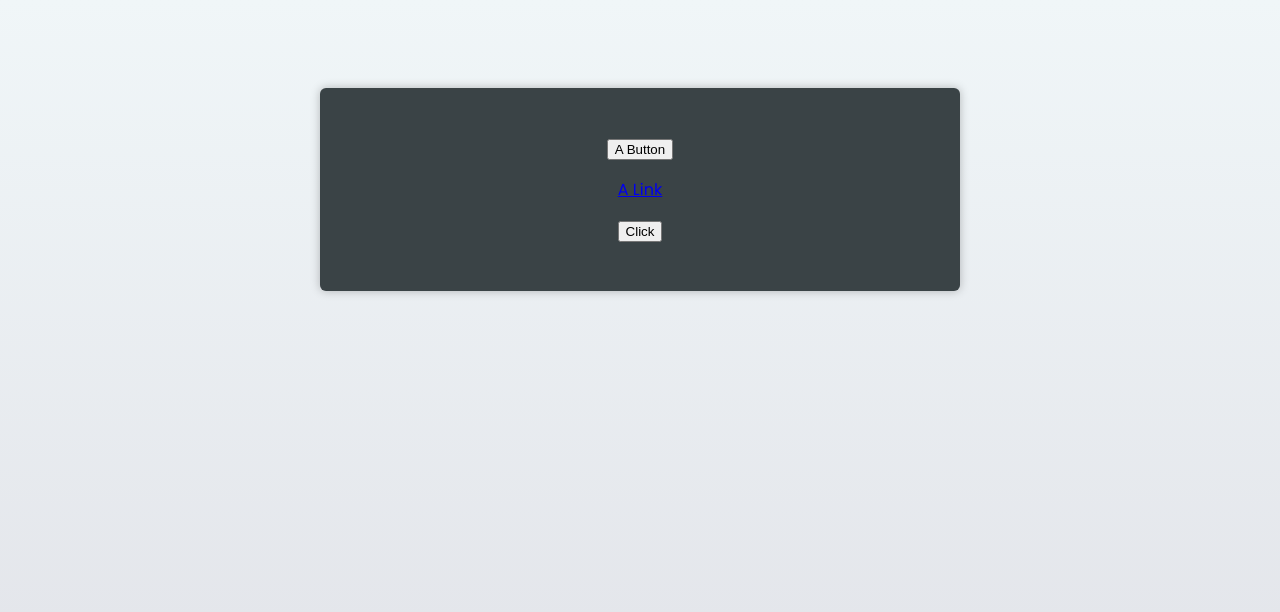
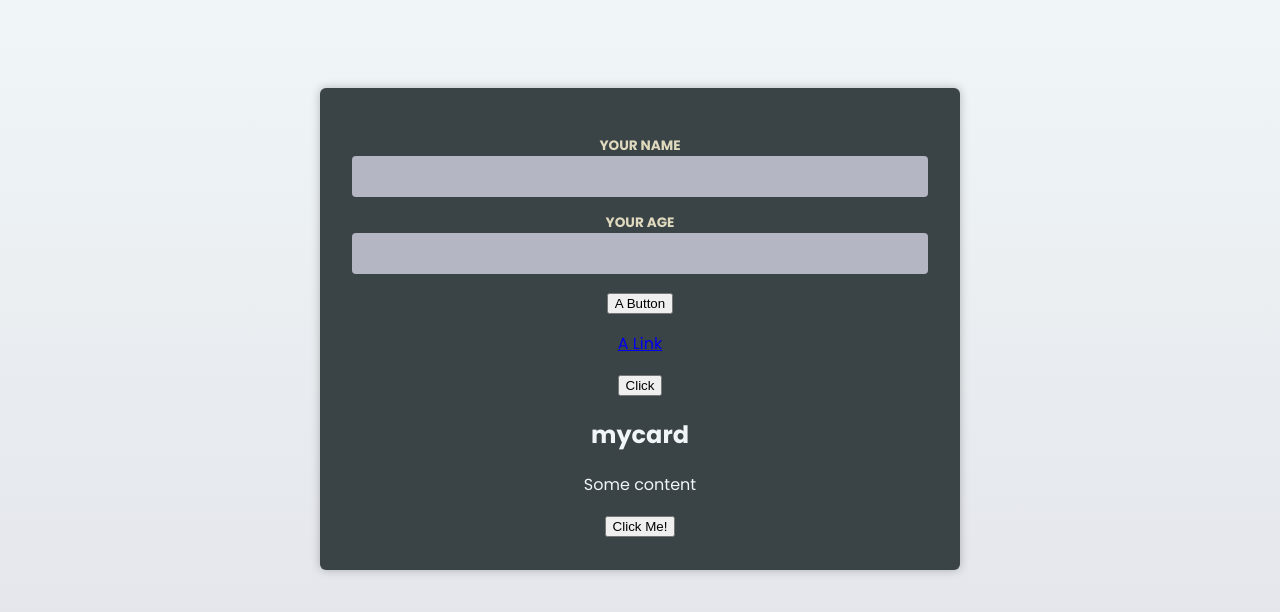
Before and after one commit to swaminaing/timer, a React (Vite) app: page / in a window 1280 px wide. Shown: the top 612 px of the page. Built offline with nearby package versions, Linux system fonts and the light colour scheme.

Commit message:
forwardRef

```diff
--- a/src/App.tsx
+++ b/src/App.tsx
@@ -1,28 +1,38 @@
-import { Component } from "react";
+import { Component, useRef } from "react";
 import "./App.css";
 import Button from "./components/Button";
 import Input from "./components/Input";
 import Container from "./components/Container";
+import Card from "./components/Card";
 
 function App() {
+  const input = useRef<HTMLInputElement>(null);
+
   return (
     <main>
-      {/* <Input id='name' label='Your name' type="text" />
-      <Input id='age' label='Your age' type="text" /> */}
+      <Input id='name' label='Your name' type="text" ref={input} />
+      <Input id='age' label='Your age' type="text" ref={input} />
 
       <p>
         <Button>A Button</Button>
       </p>
 
       <p>
-        <Button href="https://google.com">
-          A Link
-        </Button>
+        <Button href="https://google.com">A Link</Button>
       </p>
 
       <p>
         <Container as={Button}>Click</Container>
       </p>
+
+      <Card
+        title="mycard"
+        actions={
+          <button onClick={() => console.log("Button clicked!")}>Click Me!</button>
+        }
+      >
+        <p>Some content</p>
+      </Card>
     </main>
   );
 }
--- /dev/null
+++ b/src/components/Card.tsx
@@ -0,0 +1,19 @@
+import { type ReactNode } from "react";
+
+type CardProps = {
+    title: string;
+    actions: ReactNode;
+    children: ReactNode;
+}
+
+const Card = ({title, actions, children}: CardProps) => {
+  return (
+    <section>
+        <h2>{title}</h2>
+        {children}
+        {actions}
+    </section>
+  )
+}
+
+export default Card
--- a/src/components/Container.tsx
+++ b/src/components/Container.tsx
@@ -1,14 +1,14 @@
-import { ComponentPropsWithoutRef, ElementType, type ComponentType, type ReactNode } from "react";
+import { ComponentPropsWithoutRef, ElementType, type ReactNode } from "react";
 
 type ContainerProps<T extends ElementType> = {
   as?: T;
   children: ReactNode;
 }& ComponentPropsWithoutRef<T>;
 
-function Container<C extends ElementType>({as, children}: ContainerProps<C>){
+function Container<C extends ElementType>({as, children, ...props}: ContainerProps<C>){
     const Component = as || 'div';
     return(
-        <Component>{children}</Component>
+        <Component className="container" {...props}>{children}</Component>
     )
 }
 
--- a/src/components/Input.tsx
+++ b/src/components/Input.tsx
@@ -1,17 +1,17 @@
-import { ComponentPropsWithoutRef } from "react";
+import { ComponentPropsWithoutRef, forwardRef } from "react";
 
 type InputProps = {
     id: string;
     label: string;
 }&ComponentPropsWithoutRef<'input'>;
 
-const Input = ({id, label, ...props}: InputProps) => {
+const Input = forwardRef<HTMLInputElement, InputProps>(({id, label, ...props}, ref) => {
   return (
     <p>
         <label htmlFor={id}>{label}</label>
-        <input id={id} {...props} />
+        <input id={id} {...props} ref={ref} />
     </p>
   )
-}
+});
 
 export default Input
```
